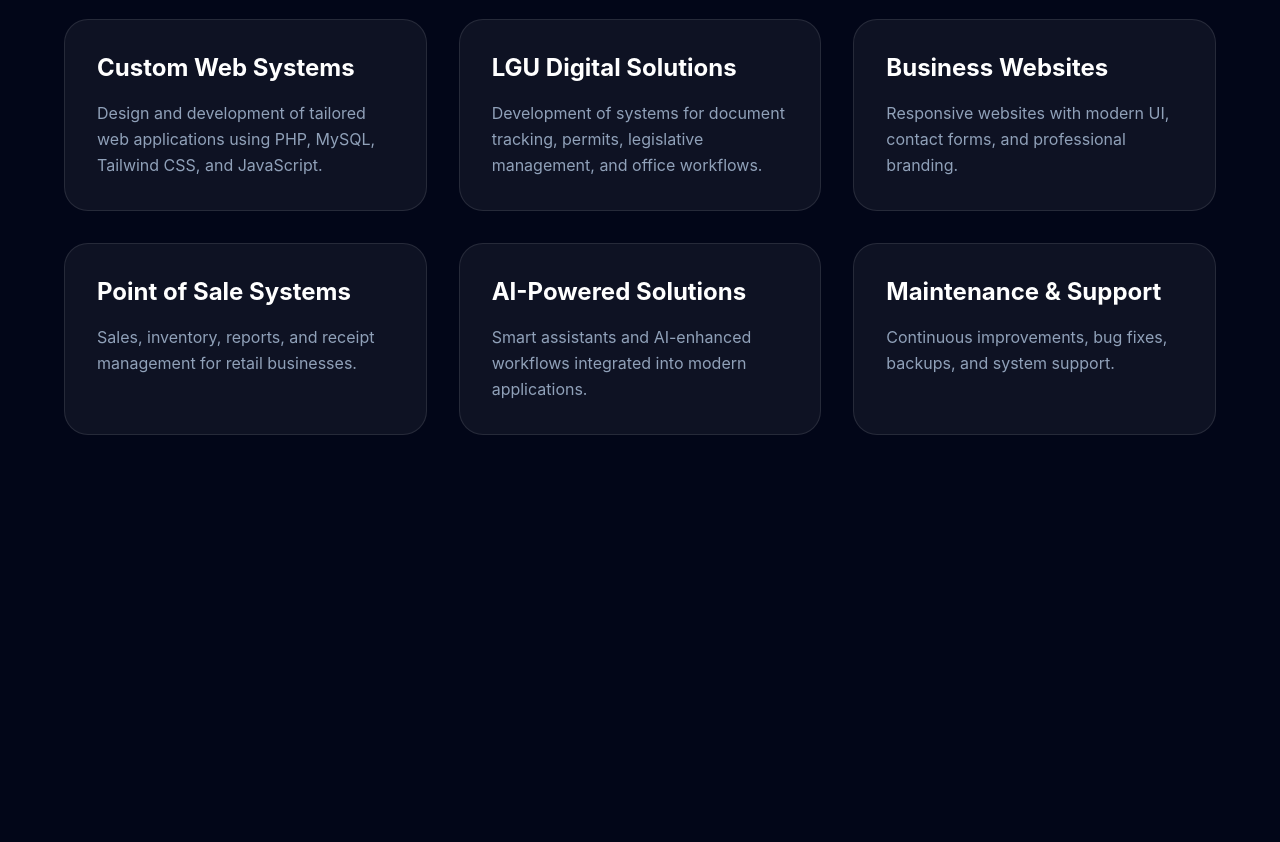
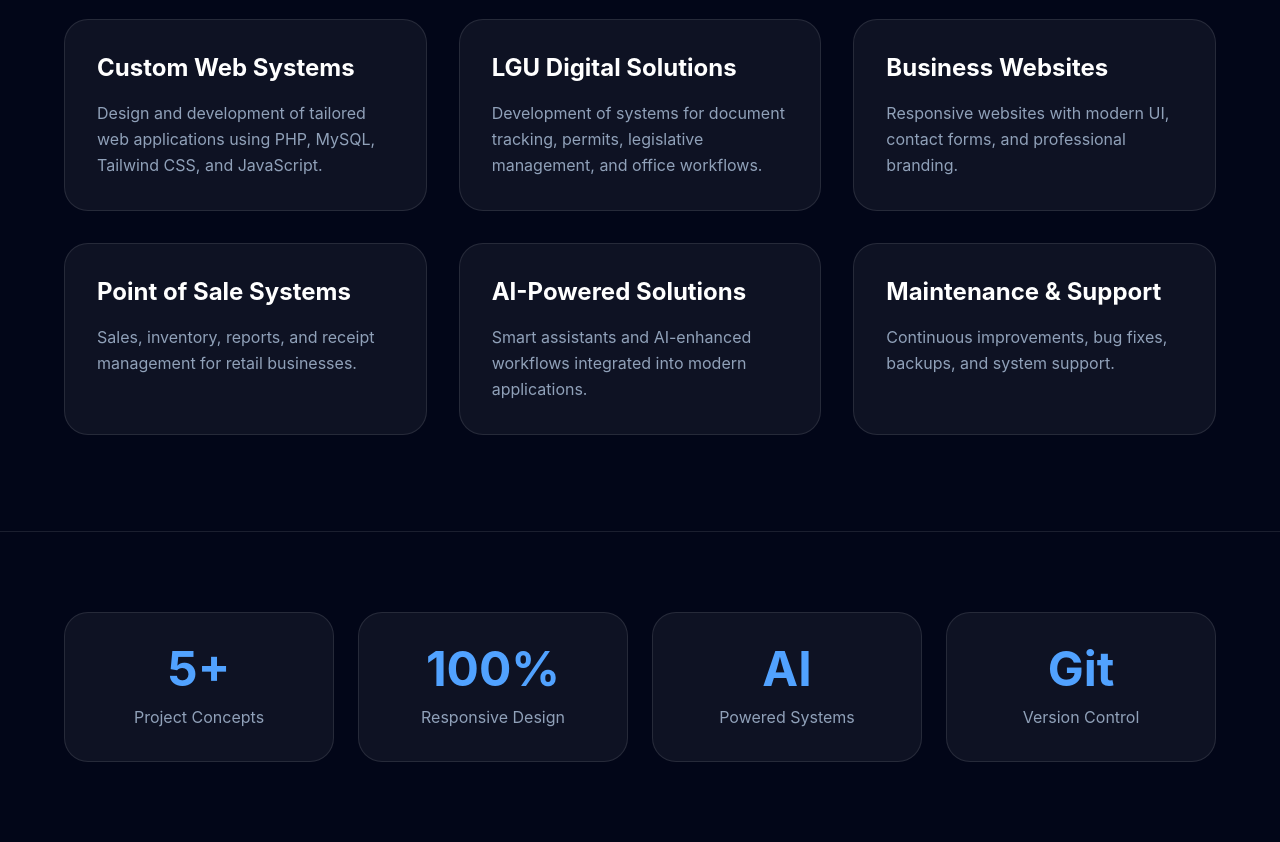
Before and after one commit to francojuan27/franco-portfolio, a website built with Vite: page index.html in a window 1280 px wide. Shown: the part 2340-3182 px from the top of the page. Before the commit the page ends 2871 px from the top, so only its background shows below. Built offline with nearby package versions, Linux system fonts and the light colour scheme.

Commit message:
Statistics Section

```diff
--- a/index.html
+++ b/index.html
@@ -267,8 +267,43 @@
     </div>
 
 </section>
+<!-- End Services Section -->
 
-<!-- End Services Section -->
+<!-- ======================================================
+                    Statistics Section
+======================================================= -->
+
+<section class="py-20 px-6 border-t border-white/10">
+
+    <div class="max-w-6xl mx-auto grid grid-cols-2 lg:grid-cols-4 gap-6">
+
+        <div class="rounded-3xl border border-white/10 bg-white/5 p-8 text-center">
+            <h3 class="text-4xl md:text-5xl font-bold text-blue-400">5+</h3>
+            <p class="mt-3 text-slate-400">Project Concepts</p>
+        </div>
+
+        <div class="rounded-3xl border border-white/10 bg-white/5 p-8 text-center">
+            <h3 class="text-4xl md:text-5xl font-bold text-blue-400">100%</h3>
+            <p class="mt-3 text-slate-400">Responsive Design</p>
+        </div>
+
+        <div class="rounded-3xl border border-white/10 bg-white/5 p-8 text-center">
+            <h3 class="text-4xl md:text-5xl font-bold text-blue-400">AI</h3>
+            <p class="mt-3 text-slate-400">Powered Systems</p>
+        </div>
+
+        <div class="rounded-3xl border border-white/10 bg-white/5 p-8 text-center">
+            <h3 class="text-4xl md:text-5xl font-bold text-blue-400">Git</h3>
+            <p class="mt-3 text-slate-400">Version Control</p>
+        </div>
+
+    </div>
+
+</section>
+
+<!-- End Statistics Section -->
+
+
 
     <script type="module" src="/src/main.js"></script>
 </body>
```
